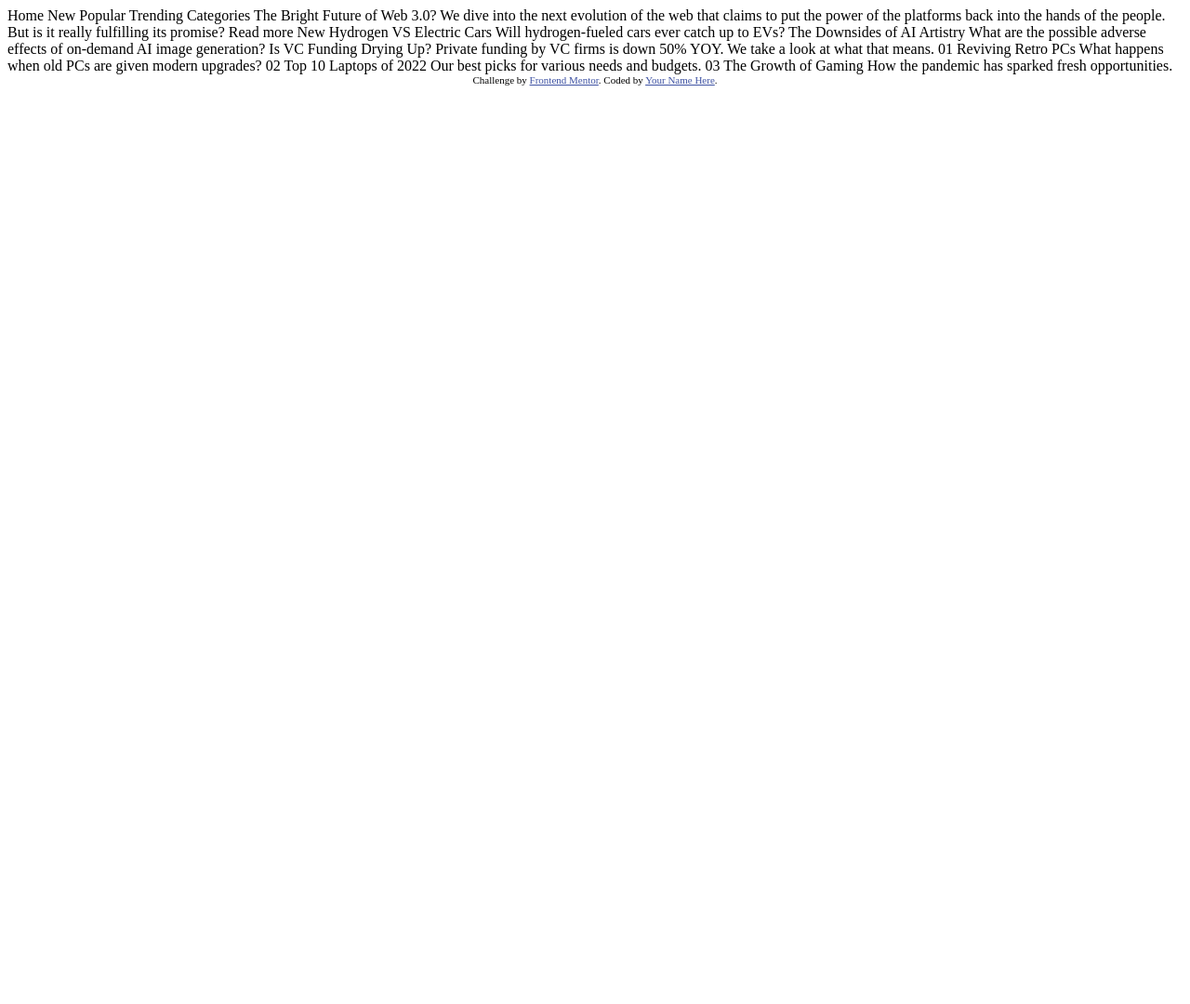
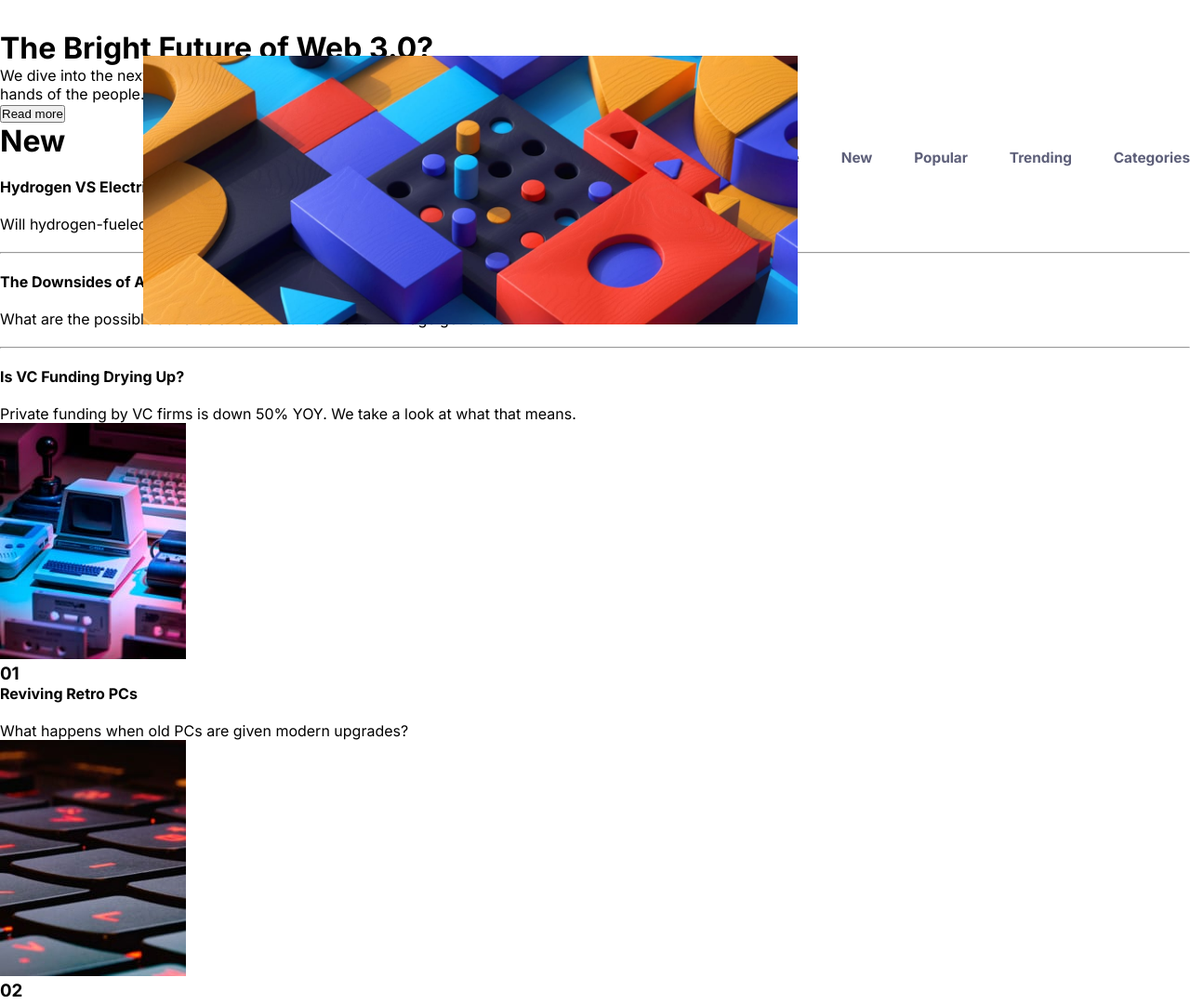
Before and after one commit to keiffon/new-homepage, a plain HTML site: page news-homepage-main/index.html in a window 1280 px wide. Shown: the top 1080 px of the page at 93% size. Before the commit the page ends 800 px from the top, so only its background shows below. Drawn offline with Linux system fonts and the light colour scheme.

Commit message:
starting css

```diff
--- a/news-homepage-main/index.html
+++ b/news-homepage-main/index.html
@@ -2,10 +2,10 @@
 <html lang="en">
 <head>
   <meta charset="UTF-8">
-  <meta name="viewport" content="width=device-width, initial-scale=1.0"> <!-- displays site properly based on user's device -->
-
+  <meta name="viewport" content="width=device-width, initial-scale=1.0">
+  <!-- displays site properly based on user's device -->
   <link rel="icon" type="image/png" sizes="32x32" href="./images/favicon-32x32.png">
-
+  <link rel="styleSheet" href="/styles.css">
   <title>Frontend Mentor | News homepage</title>
 
   <!-- Feel free to remove these styles or customise in your own stylesheet 👍 -->
@@ -14,47 +14,78 @@
     .attribution a { color: hsl(228, 45%, 44%); }
   </style>
 </head>
+
 <body>
+  <nav>
+    <img src="./assets/images/logo.svg" class="logo">
+  <ul>
+ <li>Home</li>
+ <li>New</li>
+ <li>Popular</li>
+ <li>Trending</li>
+ <li> Categories</li>
+  </ul>
+</nav>
+<img src="./assets/images/image-web-3-desktop.jpg" class="big-image">
+<div class="container">
+  <div class="title">
+  <h1>The Bright Future of Web 3.0?</h1>
+</div>
+<div class="description">
 
-  Home
-  New
-  Popular
-  Trending
-  Categories
+  <p>We dive into the next evolution of the web that claims to put the power of the platforms back into
+  the hands of the people.
+  But is it really fulfilling its promise?</p>
+</div>
 
-  The Bright Future of Web 3.0?
-
-  We dive into the next evolution of the web that claims to put the power of the platforms back into the hands of the people.
-  But is it really fulfilling its promise?
-
-  Read more
-
-  New
-
-  Hydrogen VS Electric Cars
-  Will hydrogen-fueled cars ever catch up to EVs?
-
-  The Downsides of AI Artistry
-  What are the possible adverse effects of on-demand AI image generation?
-
-  Is VC Funding Drying Up?
-  Private funding by VC firms is down 50% YOY. We take a look at what that means.
-
-  01
-  Reviving Retro PCs
-  What happens when old PCs are given modern upgrades?
-
-  02
-  Top 10 Laptops of 2022
-  Our best picks for various needs and budgets.
-
-  03
-  The Growth of Gaming
-  How the pandemic has sparked fresh opportunities.
+  <button href="#" id="more-btn">Read more</button>
+</div>
+<div class="container2">
+  <h1>New</h1>
+  <br>
+  <h4>Hydrogen VS Electric Cars</h4>
+  <br>
+  <p class="con2-des">Will hydrogen-fueled cars ever catch up to EVs?</p>
+  <br>
+  <hr>
+  <br>
+  <h4>The Downsides of AI Artistry</h4>
+  <br>
+  <p class="con2-des">What are the possible adverse effects of on-demand AI image generation?</p>
+<br>
+<hr>
+<br>
+  <h4>Is VC Funding Drying Up?</h4>
+  <br>
+  <p class="con2-des">Private funding by VC firms is down 50% YOY. We take a look at what that means.</p>
+</div>
+<div class="container3">
+  <div class="blockOne">
+    <img src="./assets/images/image-retro-pcs.jpg" class="retro-img">
+  <h3 class="blockNumber">01</h3>
+  <h4>Reviving Retro PCs</h4>
+  <br>
+  <p class="blockdes">What happens when old PCs are given modern upgrades?</p>
+</div>
+<img src="./assets/images/image-top-laptops.jpg" class="laptops-img">
+<div class="blockTwo">
+ <h3 class="blockNumber">02</h3>
+ <br>
+  <p class="blockdes">Top 10 Laptops of 2022
+  Our best picks for various needs and budgets.</p>
+</div>
+<img src="./assets/images/image-gaming-growth.jpg" class="gaming-img">
+<div class="blockThree">
+  <h3 class="blockNumber">03</h3>
+  <br>
+  <p class="blockdes">The Growth of Gaming
+  How the pandemic has sparked fresh opportunities.</p>
+</div>
+</div>
 
   <div class="attribution">
     Challenge by <a href="https://www.frontendmentor.io?ref=challenge" target="_blank">Frontend Mentor</a>.
-    Coded by <a href="#">Your Name Here</a>.
+    Coded by <a href="#">Keiffon Broxton</a>.
   </div>
 </body>
 </html>
--- /dev/null
+++ b/styles.css
@@ -0,0 +1,49 @@
+@import url('https://fonts.googleapis.com/css2?family=Inter:wght@400;700;800&display=swap');
+
+*{
+    margin: 0;
+    padding: 0;
+}
+
+body{
+    font-family: 'Inter', sans-serif;
+}
+
+nav {
+    margin-top: 2.5vw;
+}
+
+.logo{
+    position: absolute;
+    margin-top: 3.5vw;
+    margin-left: 12vw;
+    width: 5vw;
+}
+
+ul{
+    color: hsl(236, 13%, 42%);
+    font-size: 1.2vw;
+    font-weight: 700;
+    list-style: none;
+    display: inline-flex;
+    padding-top: 10vw;
+    float: right;
+}
+
+li {
+    padding-left: 3.5vw;
+    cursor: pointer;
+}
+
+container {
+    width: 55vw;
+}
+
+.big-image{
+    position: absolute;
+    width: 55vw;
+    margin-left: 12vw;
+    margin-top: 2.20vw;
+}
+
+title
```
